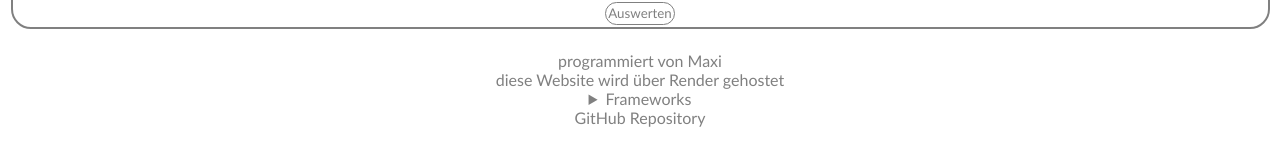
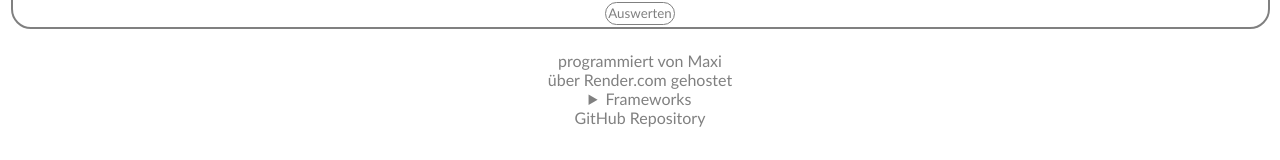
Before and after one commit to mschro67/Noten, a website with bundled scripts: page index.html in a window 1280 px wide. Shown: the part 432-592 px from the top of the page. Built offline with nearby package versions, Linux system fonts and the light colour scheme.

Commit message:
Update footer

```diff
--- a/index.html
+++ b/index.html
@@ -40,7 +40,7 @@
         <footer>
             programmiert von Maxi
             <br>
-            diese Website wird über <a href="https://render.com/">Render</a> gehostet
+            über <a href="https://render.com/">Render.com</a> gehostet
             <br>
             <details>
                 <summary>Frameworks</summary>
```
